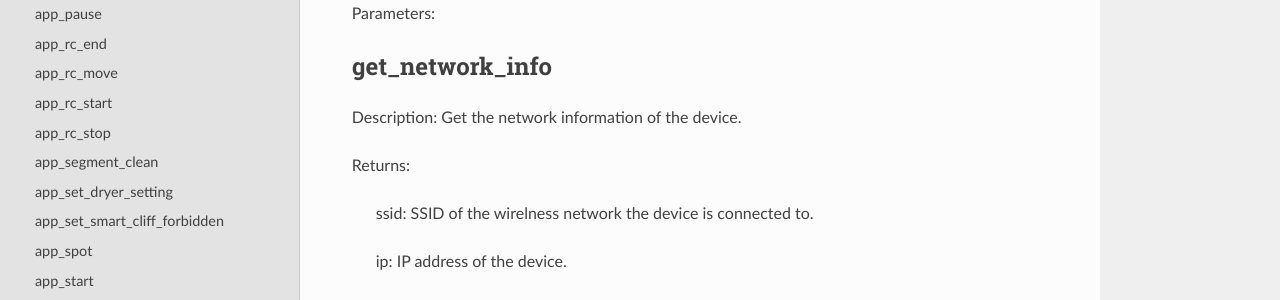
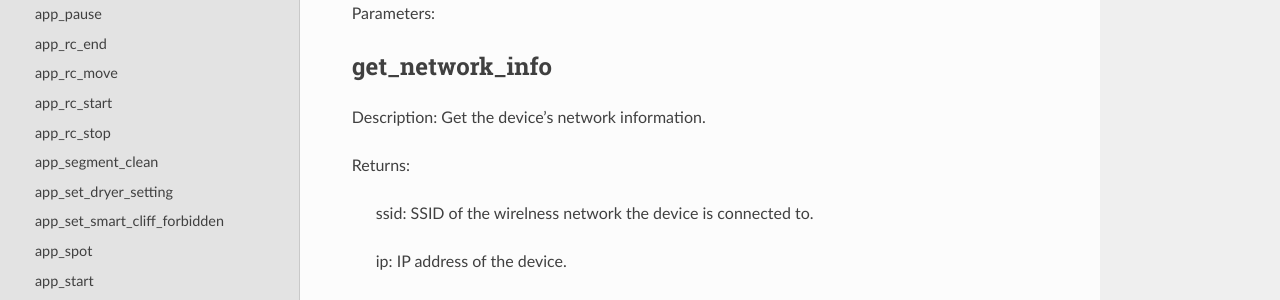
Before and after one commit to humbertogontijo/python-roborock, a Sphinx documentation site: the page built from docs/source/api_commands.rst, in a window 1280 px wide and 900 px high, scrolled down 10408 px. Shown: the part 150-450 px from the top of the window. Built offline with Sphinx 7.4.7 and the Read the Docs theme 2.0.0, drawn with Linux system fonts in a browser that asks for light colours; some of the changed text lies outside the part shown.

Commit message:
wording updates

```diff
--- a/docs/source/api_commands.rst
+++ b/docs/source/api_commands.rst
@@ -527,7 +527,7 @@
 get_network_info
 ----------------
 
-Description: Get the network information of the device.
+Description: Get the device's network information.
 
 Returns:
 
@@ -996,7 +996,7 @@
 
 Get: get_timezone
 
-Description: Get the time zone of the device.
+Description: Get the device's time zone.
 
 Returns: Time zone by the TZ identifier (e.g., America/Los_Angeles)
 
```
